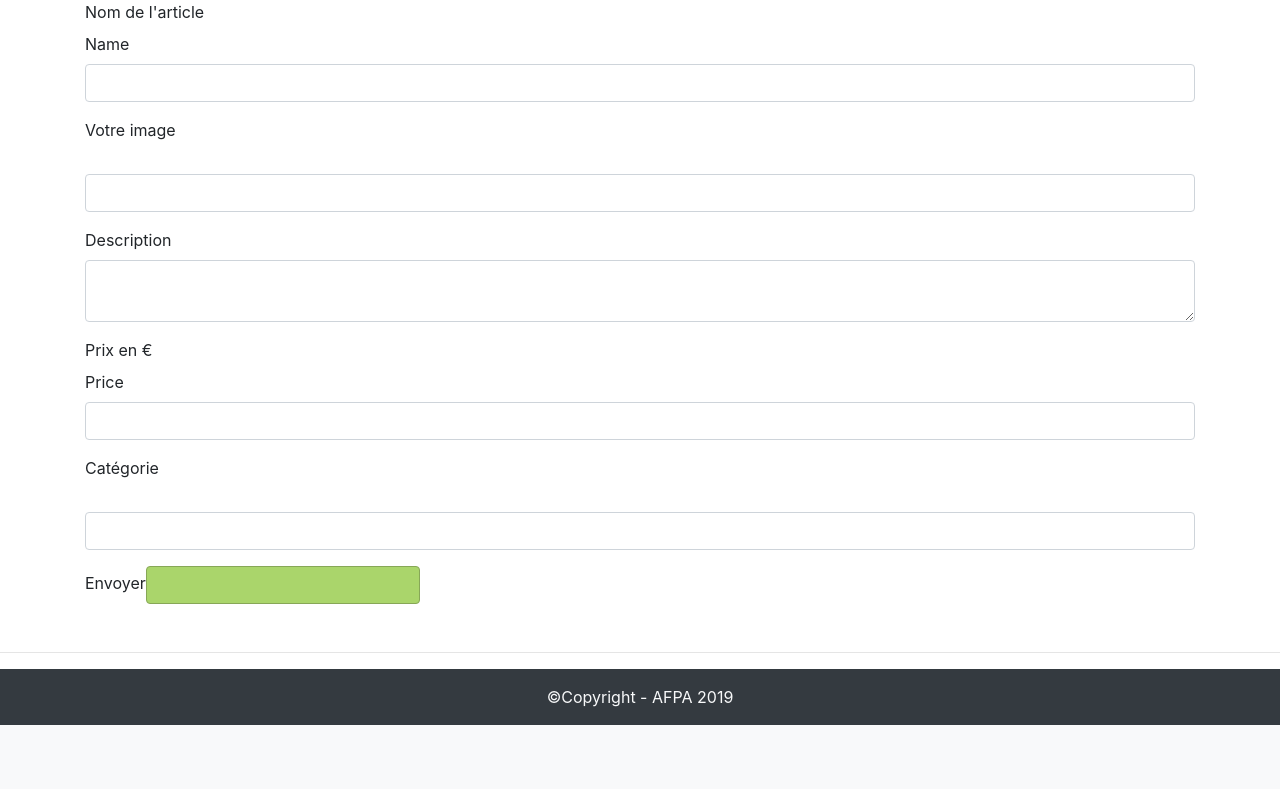
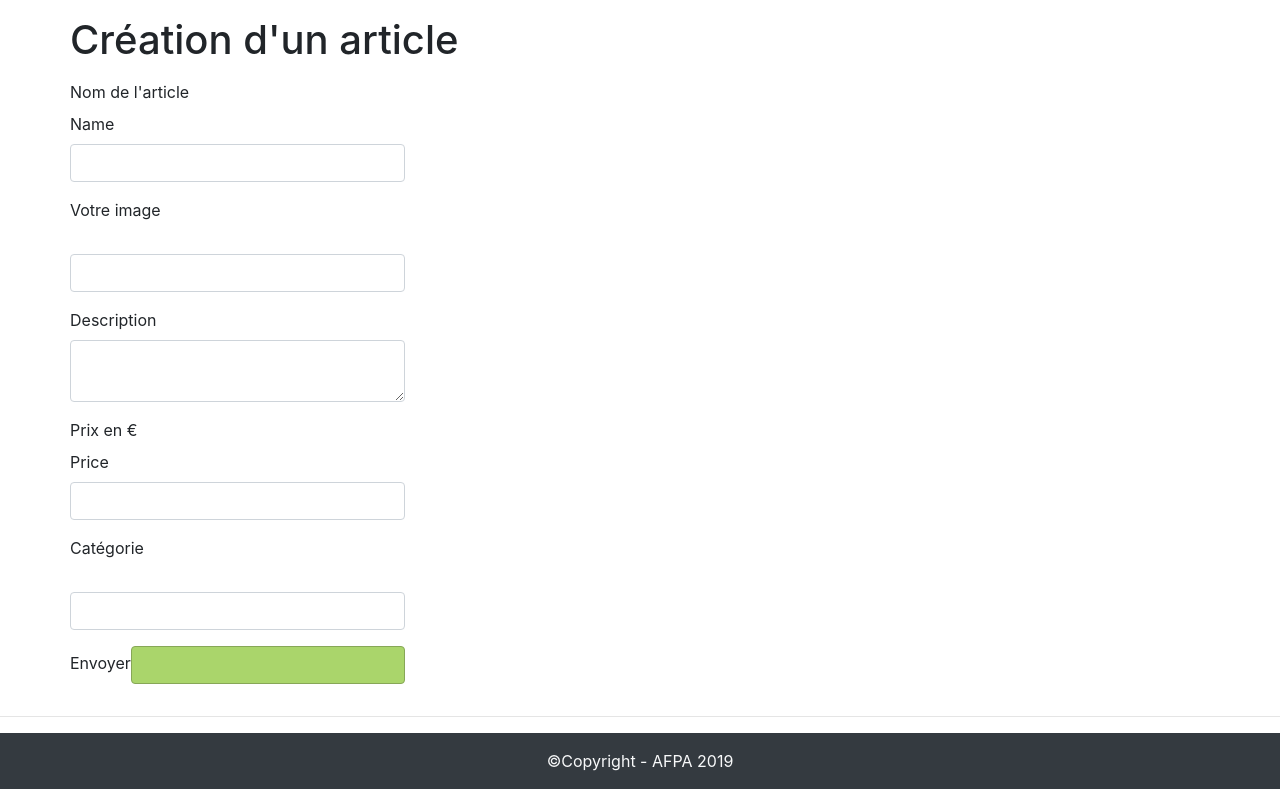
Before and after one commit to Vince8888/boutiqueSynf, a Symfony app: template templates/article/create.html.twig in a window 1280 px wide. Shown: the part 121-910 px from the top of the page. Before the commit the page ends 846 px from the top, so only its background shows below. Run offline with Twig, Linux system fonts and the light colour scheme; the template is opened without the code that fills it, so the values that code supplies are empty; form fields are guessed from the names that the template uses; some libraries are stand-ins or nearby versions.

Commit message:
affichage

```diff
--- a/templates/article/create.html.twig
+++ b/templates/article/create.html.twig
@@ -4,7 +4,11 @@
 
 {% block body %}
 
-<div class="container mb-5">
+<div class="container">
+    <div class="row justify-content-left mt-3 mb-2">
+        <h1>Création d'un article</h1>
+    </div>
+    <div class="row justify-content-left">
     {{ form_start(form)}}
         <div class="form-group">
             <label for="exampleInputEmail1">Nom de l'article</label>
@@ -27,5 +31,6 @@
         </div>
         {{ form_row(form.envoyer,{'attr':{'class':"btn btn-md btn-green lienCate"}}) }}
     {{ form_end(form) }}
+    </div>
 </div>
 {% endblock %}
```
Also changed, not shown: templates/registration/register.html.twig (+5 -3 lines), templates/security/login.html.twig (+6 -6 lines).
